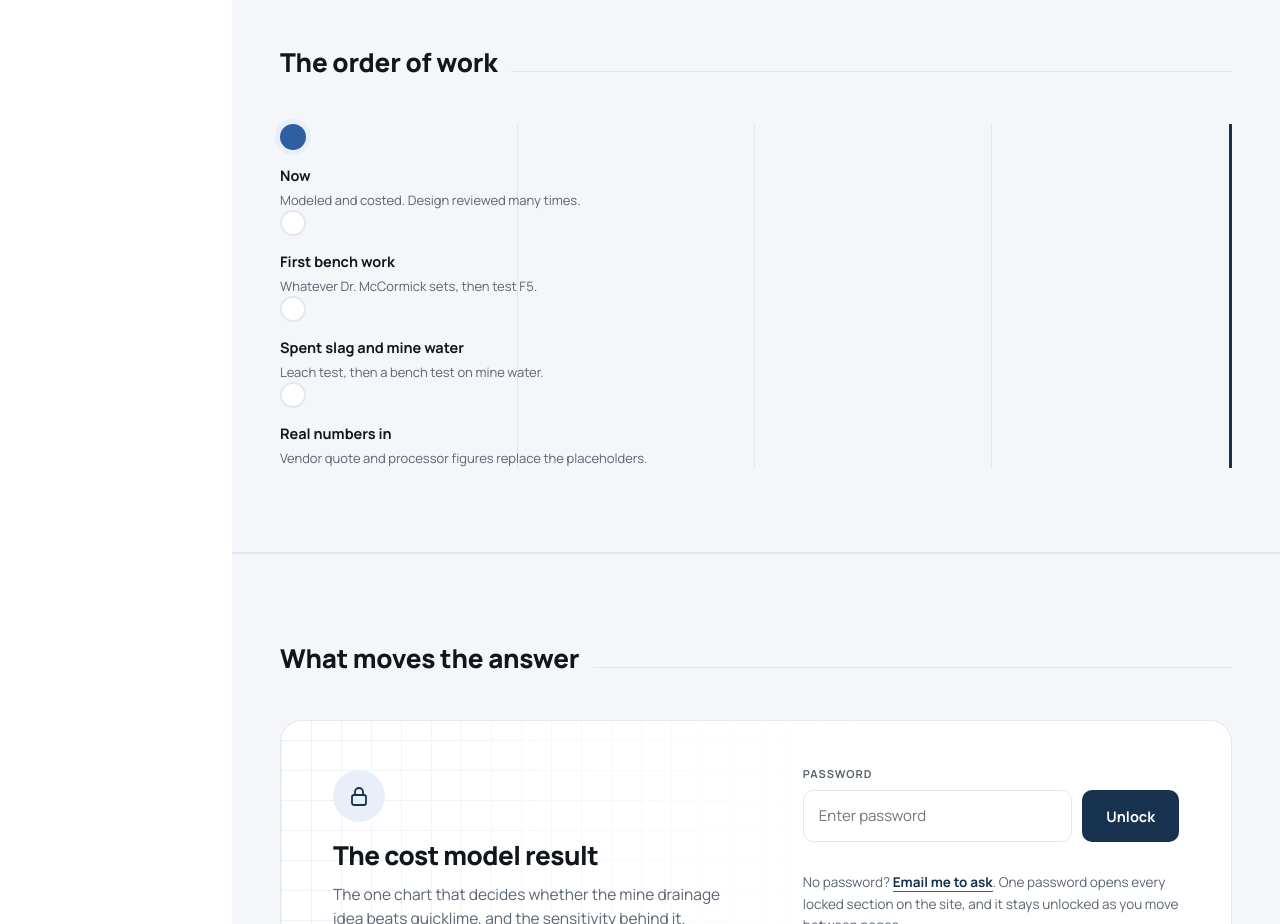
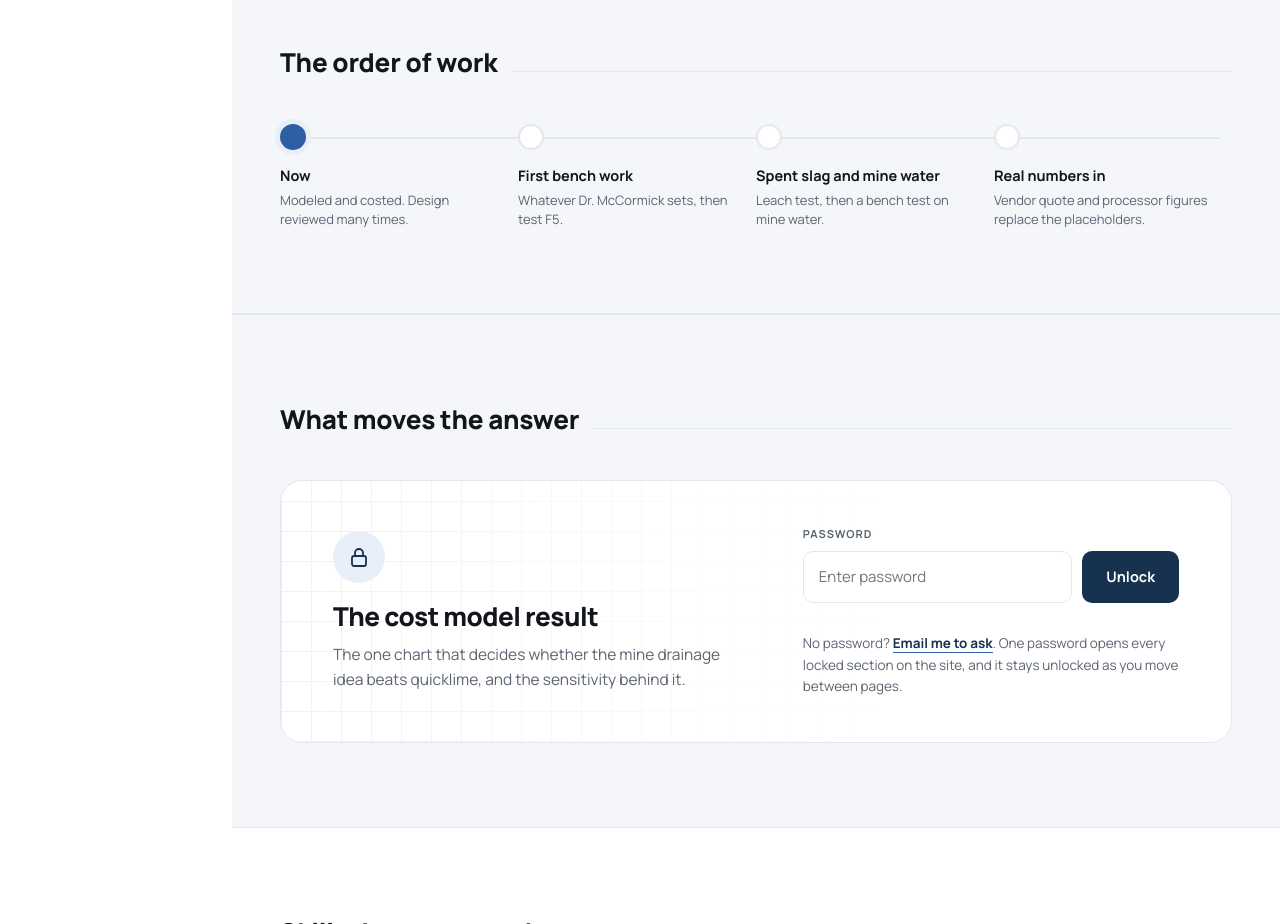
Before and after one commit to michaelndiolo/michaelndiolo.github.io, a plain HTML site: page engineering.html in a window 1280 px wide. Shown: the part 1300-2224 px from the top of the page. Drawn offline with Linux system fonts and the light colour scheme.

Commit message:
Add files via upload

```diff
--- a/engineering.html
+++ b/engineering.html
@@ -129,7 +129,7 @@
 <section id="road" class="alt-bg">
   <div class="wrap">
     <div class="sec-head reveal"><span class="sec-title">The order of work</span><span class="sec-line"></span></div>
-    <div class="rcl reveal">
+    <div class="lane reveal">
       <div class="lstep now"><i></i><b>Now</b><span>Modeled and costed. Design reviewed many times.</span></div>
       <div class="lstep"><i></i><b>First bench work</b><span>Whatever Dr. McCormick sets, then test F5.</span></div>
       <div class="lstep"><i></i><b>Spent slag and mine water</b><span>Leach test, then a bench test on mine water.</span></div>
```
